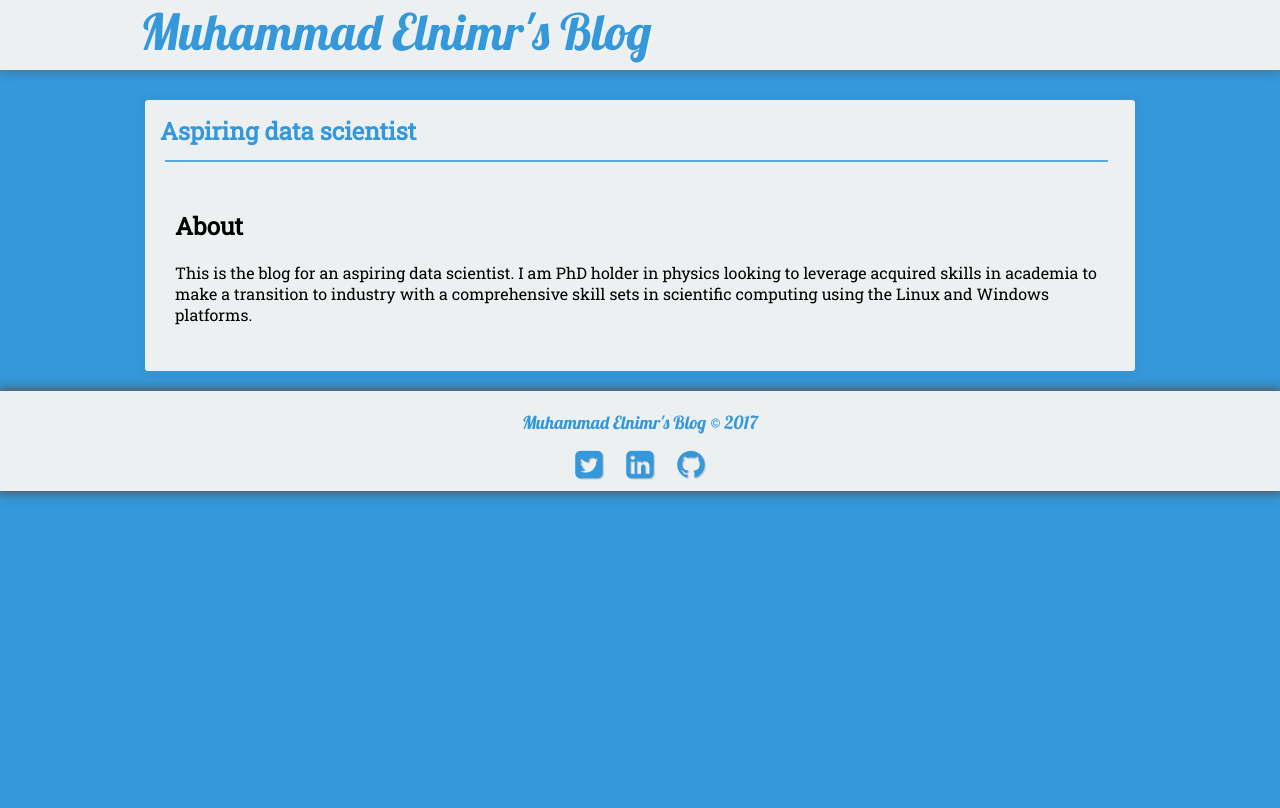
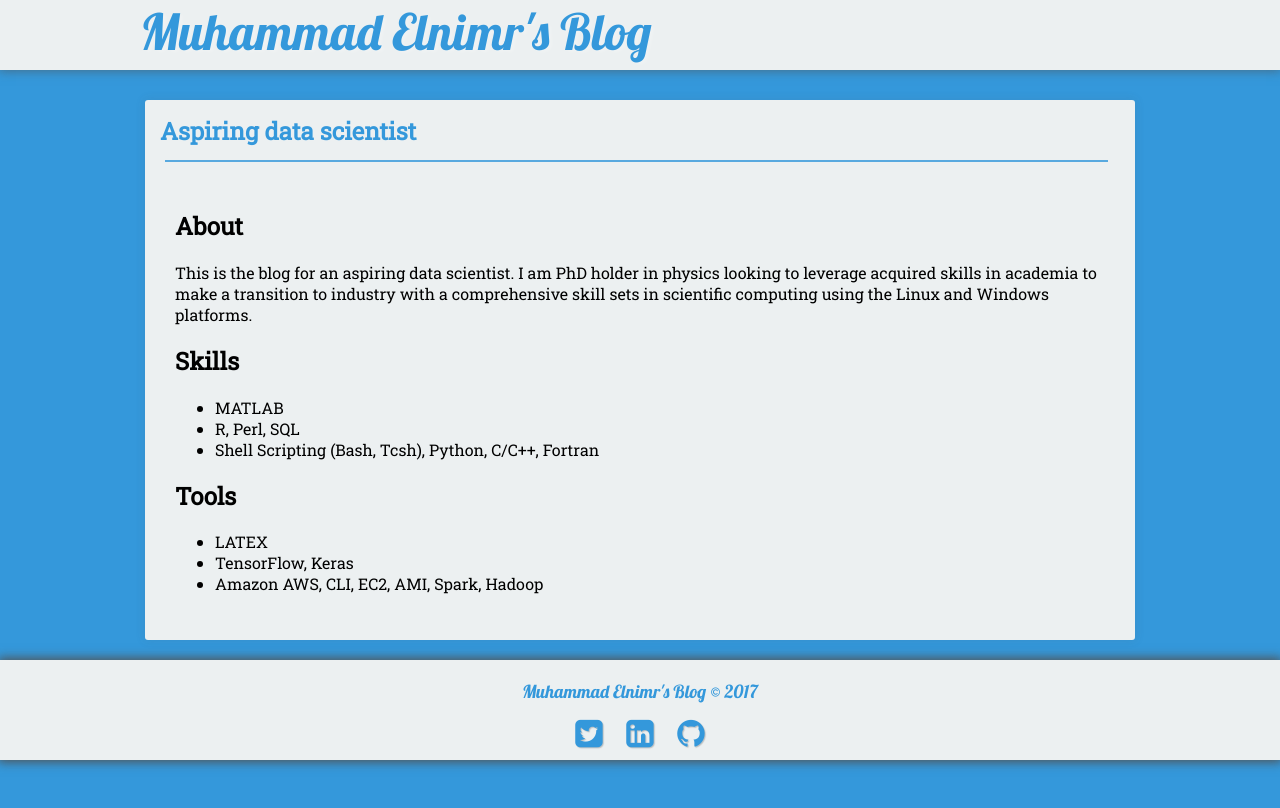
Before and after one commit to melnimr/melnimr.github.io_old3, a Jekyll site: the page built from about/index.md, in a window 1280 px wide. Shown: the top 808 px of the page. Built offline with Jekyll 4.4.1, drawn with Linux system fonts in a browser that asks for light colours; nearby versions of some CDN libraries.

Commit message:
Adding skill sets.

```diff
--- a/about/index.md
+++ b/about/index.md
@@ -9,3 +9,16 @@ date: 2016-03-21
 ## About
 
 This is the blog for an aspiring data scientist. I am PhD holder in physics looking to leverage acquired skills in academia to make a transition to industry with a comprehensive skill sets in scientific computing using the Linux and Windows platforms.
+
+## Skills
+
+- MATLAB
+- R, Perl, SQL
+- Shell Scripting (Bash, Tcsh), Python, C/C++, Fortran
+
+
+## Tools
+
+- LATEX
+- TensorFlow, Keras
+- Amazon AWS, CLI, EC2, AMI, Spark, Hadoop
```
